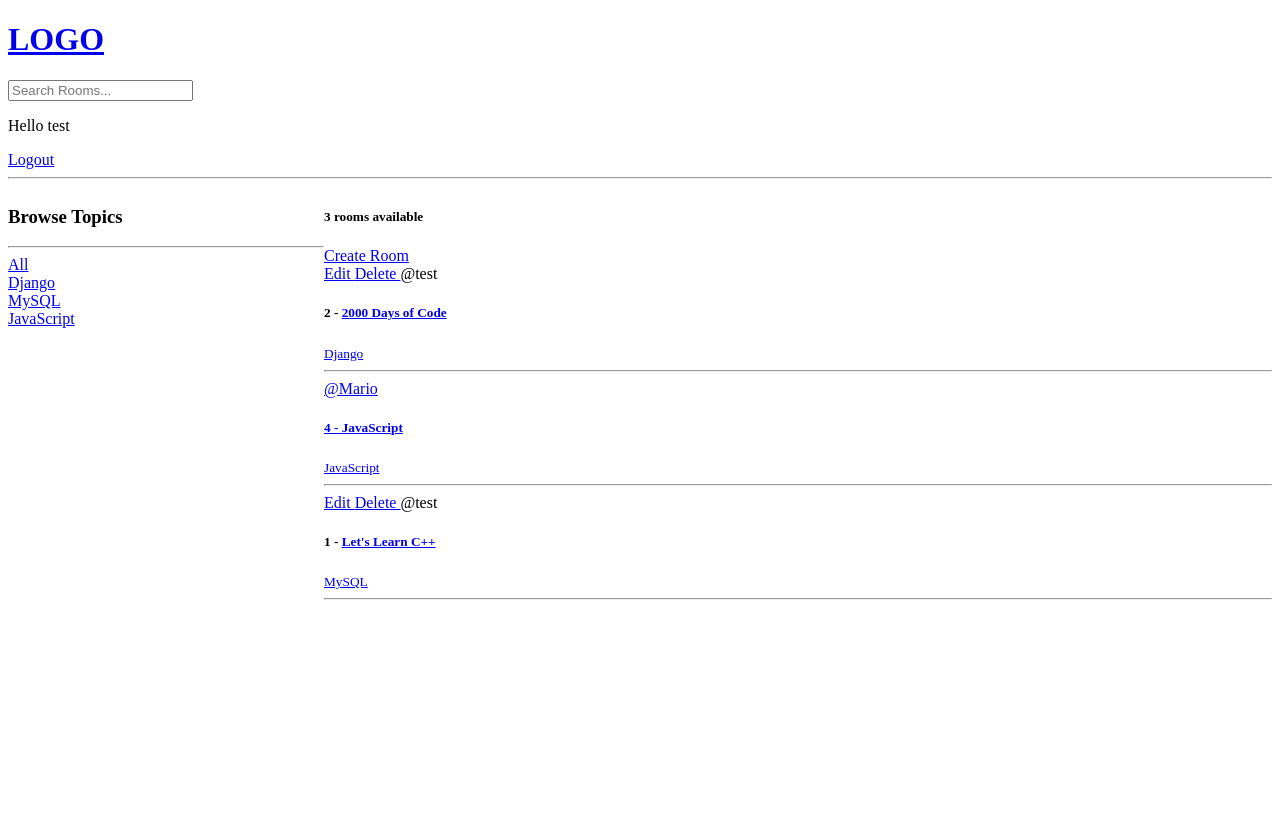
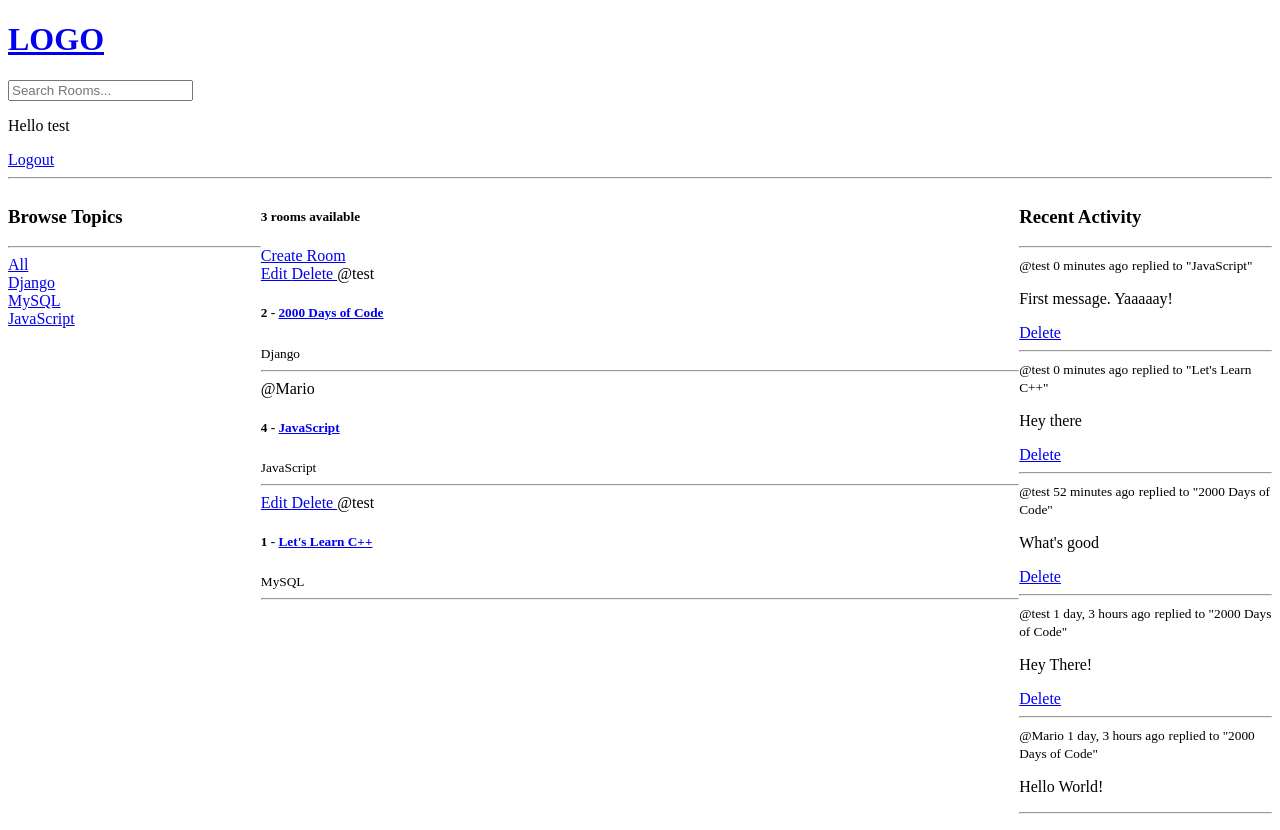
Before and after one commit to godkvng/django-study-app, a Django app: page / in a window 1280 px wide. Before the commit the page ends 600 px from the top, so only its background shows below. Run offline with Django 4.2, Linux system fonts and the light colour scheme; a user stored in the database is signed in; data comes from the database, SQL or seed files in the repository; both versions use the stored data as it was after the commit.

Commit message:
Added and modified `activity feed`  section on homepage sidebar

```diff
--- a/src/base/models.py
+++ b/src/base/models.py
@@ -32,5 +32,8 @@ class Message(models.Model):
 	updated = models.DateTimeField(auto_now=True)
 	created = models.DateTimeField(auto_now_add=True)
 
+	class Meta:
+		ordering = ['-updated', '-created']
+
 	def __str__(self):
 		return self.body[0:50]
--- a/src/base/templates/base/home.html
+++ b/src/base/templates/base/home.html
@@ -5,7 +5,7 @@
 <style>
     .home-container{
         display: grid;
-        grid-template-columns: 1fr 3fr;
+        grid-template-columns: 1fr 3fr 1fr;
     }
 </style>
 
@@ -33,14 +33,28 @@
                 <a href="{% url 'delete-room' room.id %}"> Delete </a>
                 {% endif %}
                 <span>@{{ room.host.username }}</span>
-                <h5>{{room.id}} - <a href="{% url 'room' room.id %}">{{room.name}}</h5>
+                <h5>{{room.id}} - <a href="{% url 'room' room.id %}">{{room.name}} </a></h5>
                 <small>{{ room.topic.name }} </small>
                 <hr>
             </div>
         {% endfor %}
     </div>
-
-    </div >
+    </div>
+    <div>
+        <h3> Recent Activity </h3>
+        <hr>
+        {% for message in comments %}
+        <div>
+            <small>@{{ message.user }} {{ message.created | timesince }} ago</small>
+            <small> replied to "{{ message.room }}"</small>
+            <p> {{ message }} </p>
+            {% if request.user == message.user %}
+            <a href="{% url 'delete-message' message.id %}"> Delete </a>
+            {% endif %}
+            <hr>
+        </div>
+        {% endfor %}
+    </div>
 </div>
 
 {% endblock %}
--- a/src/base/views.py
+++ b/src/base/views.py
@@ -75,10 +75,12 @@ def home(request):
 	# rooms = Room.objects.all()
 	topics = Topic.objects.all()
 	room_count = rooms.count()
+	comments = Message.objects.all()
 	context = {
 		'rooms': rooms,
 		'topics': topics,
 		'room_count': room_count,
+		'comments': comments,
 	}
 	return render(request, 'base/home.html', context)
 
@@ -147,9 +149,9 @@ def delete_room(request, pk):
 		room.delete()
 		return redirect('home')
 	context = {'obj': room}
-	return render(request, 'base/delete.html', context) \
- \
- \
+	return render(request, 'base/delete.html', context)
+
+
 @login_required(login_url='login')
 def delete_message(request, pk):
 	message = Message.objects.get(id=pk)
```
Also changed, not shown: src/db.sqlite3.
